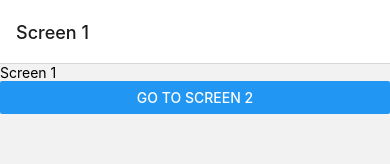
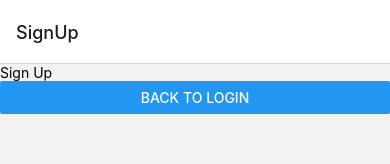
Before and after one commit to DanWilkins2107/TheatreApp, a React Native app: screen / in a window 390 px wide. Shown: the top 164 px of the page. Built offline with nearby package versions, Linux system fonts and the light colour scheme.

Commit message:
Actually made changes now

```diff
--- a/App.js
+++ b/App.js
@@ -1,24 +1,8 @@
 import { NavigationContainer } from "@react-navigation/native";
 import { createNativeStackNavigator } from "@react-navigation/native-stack";
-import { Text, View, Button } from "react-native";
-
-function Screen1({ navigation }) {
-    return (
-        <View>
-            <Text>Screen 1</Text>
-            <Button title="Go to screen 2" onPress={() => navigation.navigate("Screen 2")} />
-        </View>
-    );
-}
-
-function Screen2({ navigation }) {
-    return (
-        <View>
-            <Text>Screen 2</Text>
-            <Button title="Go to screen 1" onPress={() => navigation.navigate("Screen 1")} />
-        </View>
-    );
-}
+import SignUpScreen from "./screens/LoginScreens/SignUpScreen";
+import ForgottenPasswordScreen from "./screens/LoginScreens/ForgottenPasswordScreen";
+import LoginScreen from "./screens/LoginScreens/LoginScreen";
 
 const Stack = createNativeStackNavigator();
 
@@ -26,8 +10,9 @@ export default function App() {
     return (
         <NavigationContainer>
             <Stack.Navigator>
-                <Stack.Screen name="Screen 1" component={Screen1} />
-                <Stack.Screen name="Screen 2" component={Screen2} />
+                <Stack.Screen name="SignUp" component={SignUpScreen} />
+                <Stack.Screen name="Login" component={LoginScreen} />
+                <Stack.Screen name="ForgottenPassword" component={ForgottenPasswordScreen} />
             </Stack.Navigator>
         </NavigationContainer>
     );
```
